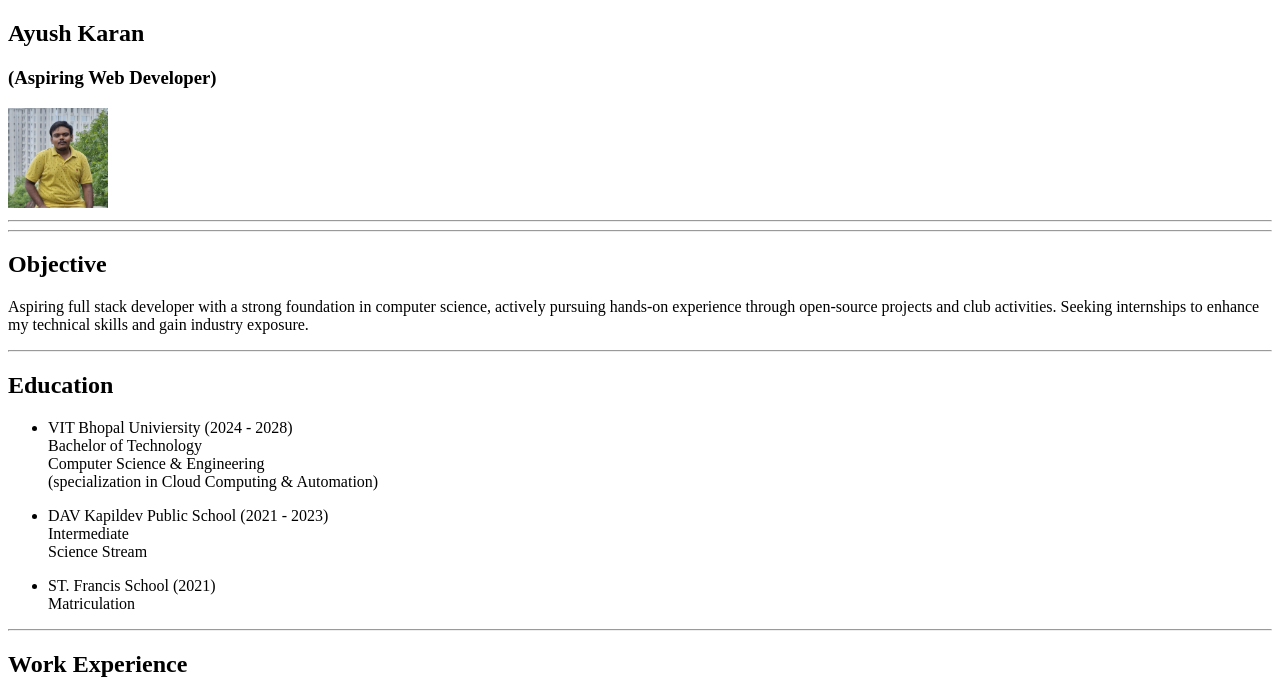
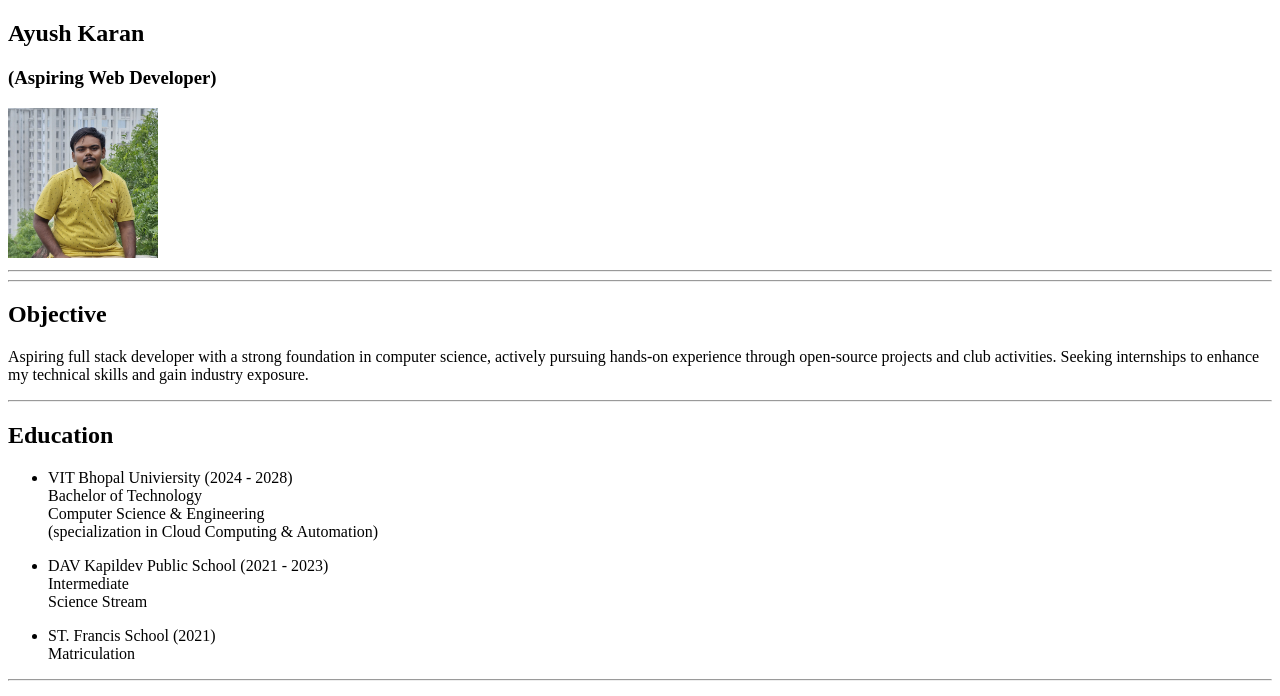
Before and after one commit to Ayush07571/Capstone-Project-Portfolio-, a plain HTML site: page index.html in a window 1280 px wide. Shown: the top 696 px of the page. Drawn offline with Linux system fonts and the light colour scheme.

Commit message:
Update index.html

```diff
--- a/index.html
+++ b/index.html
@@ -9,7 +9,7 @@
     <section>
       <h1>Ayush Karan</h1>
       <h3>(Aspiring Web Developer)</h3>
-      <img src="./Assets/me.jpg" height="100" />
+      <img src="./Assets/me.jpg" height="150" />
     </section>
     <hr />
     <hr />
```
